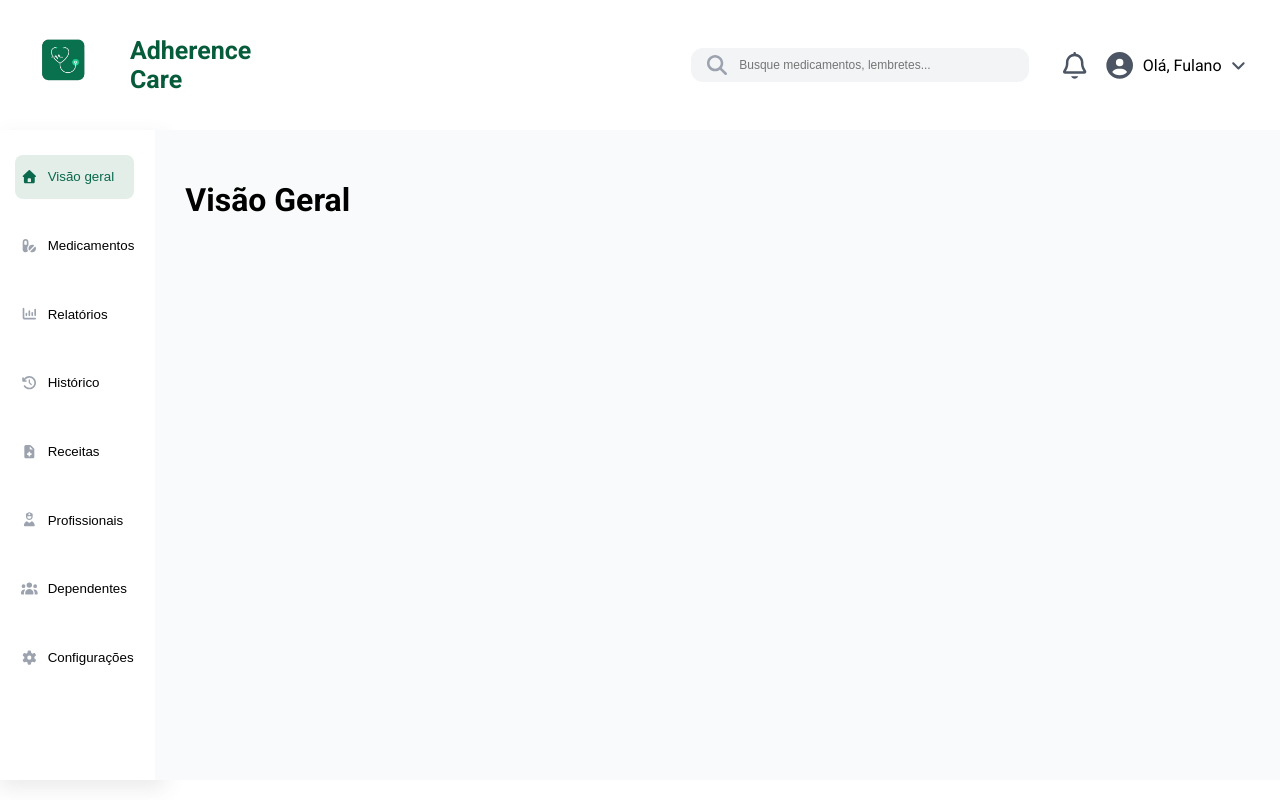
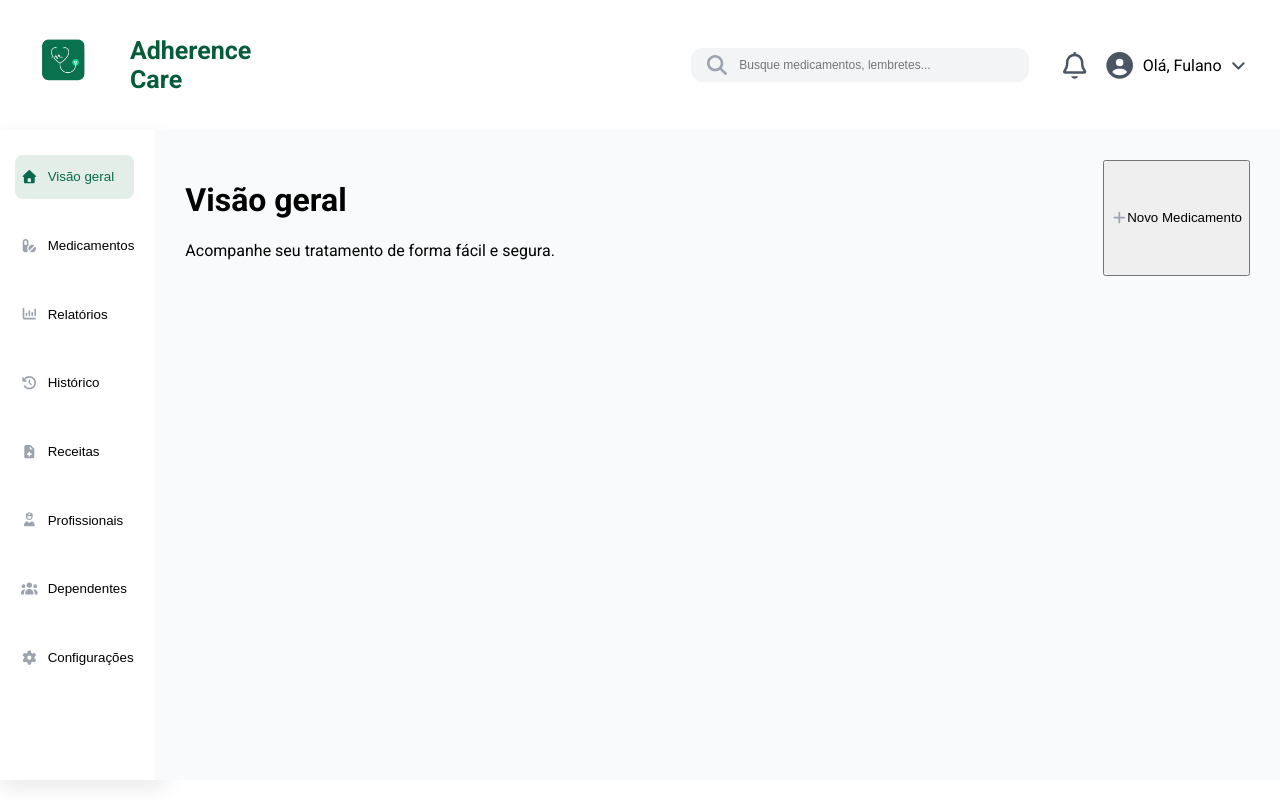
Before and after one commit to bianca01moreira/TCC, a React (Vite) app in the folder FRONT_TCC/: page /VisaoGeral in a window 1280 px wide. Built offline with nearby package versions, Linux system fonts and the light colour scheme.

Commit message:
ajustei a tela de visão geral

```diff
--- a/FRONT_TCC/src/Paginas/VisaoGeral.jsx
+++ b/FRONT_TCC/src/Paginas/VisaoGeral.jsx
@@ -1,5 +1,6 @@
 import MenuSuperior from "./MenuSuperior"
 import MenuLateral from "./MenuLateral"
+import TituloPagina from "./Componentes/TituloPagina";
 
 function VisaoGeral(){
 
@@ -9,9 +10,9 @@ function VisaoGeral(){
     }
     return(
         <div style={tela}>
-            <div>
-                <h1>Visão Geral</h1>
-            </div>
+            <TituloPagina titulo="Visão geral" descricao="Acompanhe seu tratamento de forma fácil e segura.">
+                Novo Medicamento
+            </TituloPagina>
         </div>
     )
 }
```
